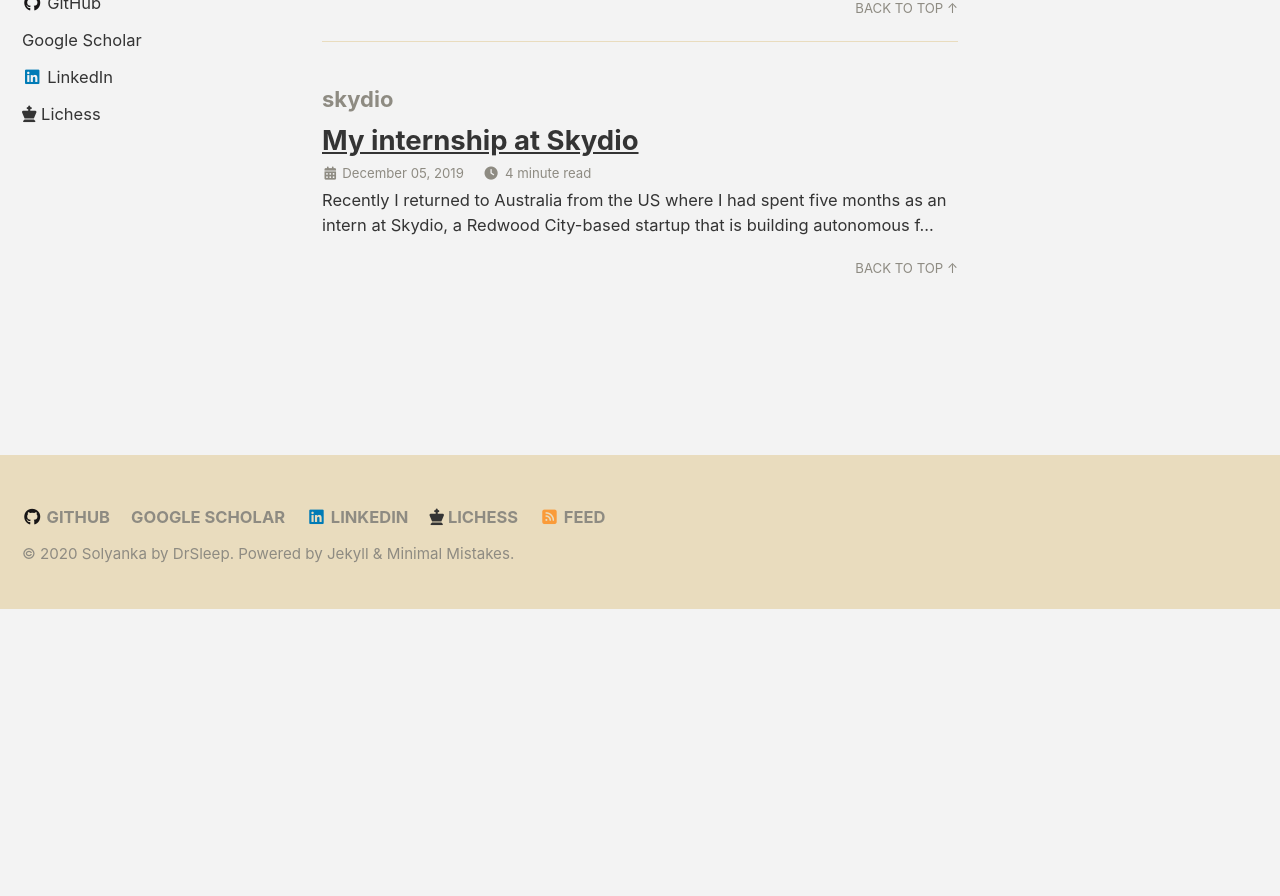
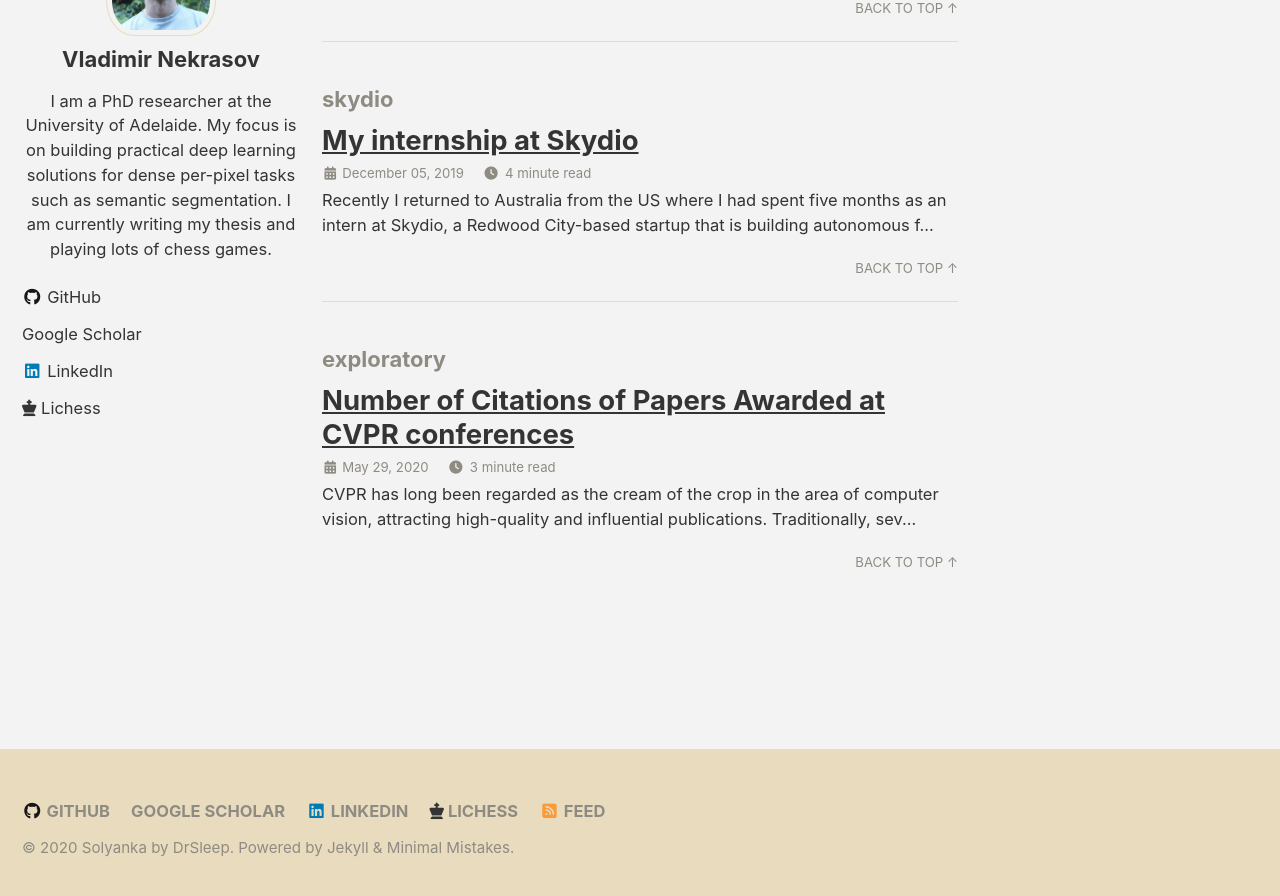
Before and after one commit to DrSleep/drsleep.github.io, a Jekyll site: the page built from _pages/tag-archive.md, in a window 1280 px wide and 900 px high, scrolled down 5778 px. Shown: the top 896 px of the window. Built offline with Jekyll 4.4.1, drawn with Linux system fonts in a browser that asks for light colours; cached includes are drawn as plain includes; nearby versions of some CDN libraries; a style sheet for code colours, icons or effects is not loaded; before the commit the page ends 6387 px from its top, so only the background shows below that.

Commit message:
New post: number of citations of papers awarded at CVPR

```diff
--- a/_posts/2020-05-29-Number-of-Citations-of-Papers-Awarded-at-CVPR-Conferences.md
+++ b/_posts/2020-05-29-Number-of-Citations-of-Papers-Awarded-at-CVPR-Conferences.md
@@ -3,6 +3,8 @@
 date: 2020-05-29
 categories:
   - solyanka
+tags:
+  - exploratory
 layout: splash
 ---
 
```
